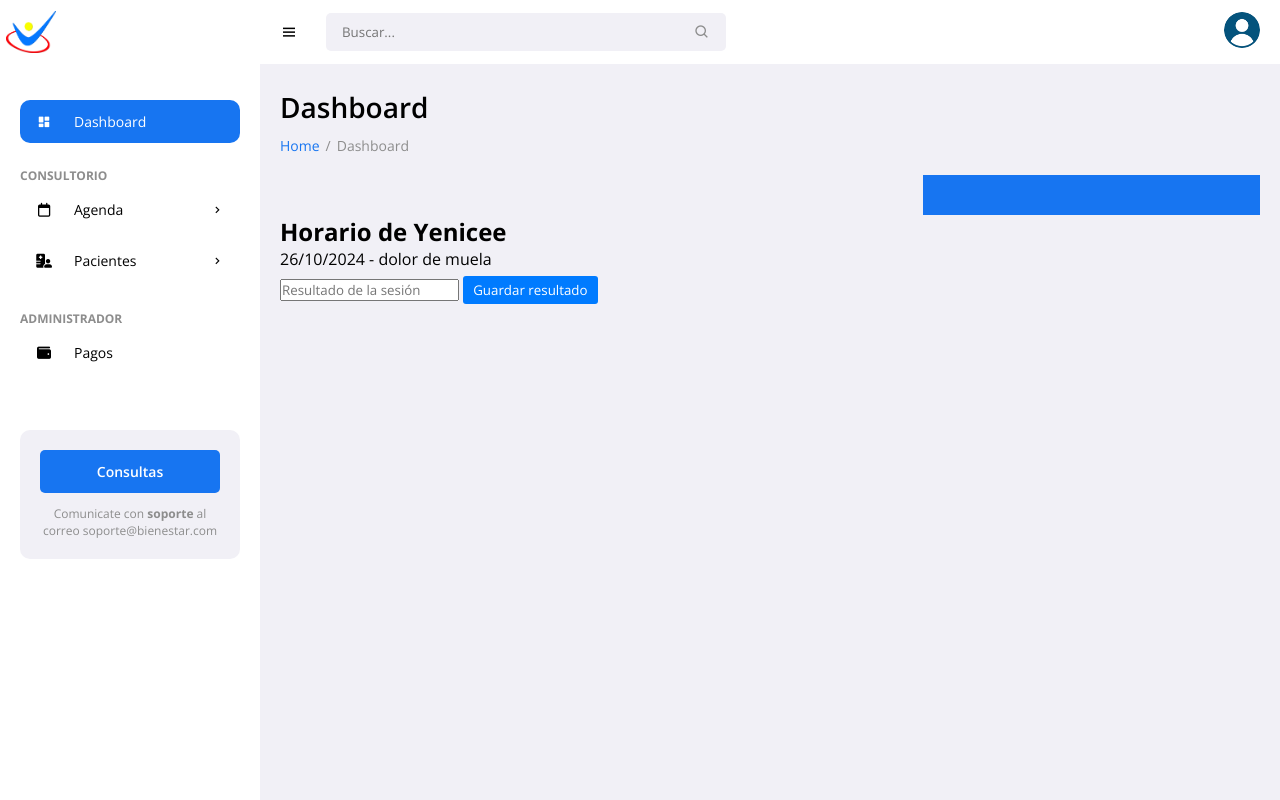
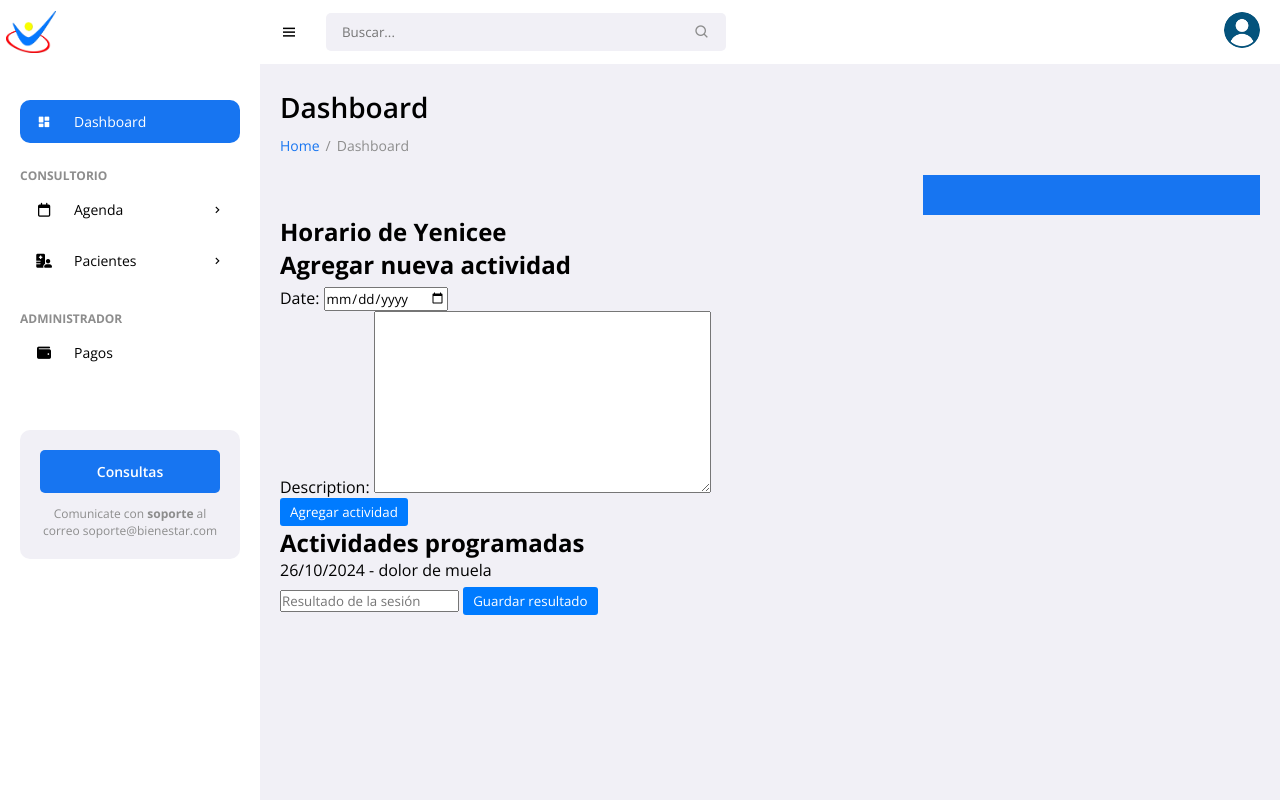
Before and after one commit to Yenicee/center, a Django app: page /patient/1/schedule/ in a window 1280 px wide. Run offline with Django 5.2, Linux system fonts and the light colour scheme; a user stored in the database is signed in; data comes from the database, SQL or seed files in the repository; both versions use the stored data as it was after the commit.

Commit message:
agregue Activity a schedule.html,modificacion de la funcion  patient_schedule

```diff
--- a/pacientes/forms.py
+++ b/pacientes/forms.py
@@ -5,7 +5,7 @@ from django.contrib.auth.models import User
 from .validators import validate_password_strength
 from django.contrib.auth.forms import AuthenticationForm
 from django.utils.translation import gettext_lazy as _
-from .models import Patient
+from .models import Patient, Activity
 
 
 class CustomUserCreationForm(UserCreationForm):
@@ -96,3 +96,12 @@ class PatientForm(forms.ModelForm):
             'allergies': forms.Textarea(attrs={'rows': 4}),
             'notes': forms.Textarea(attrs={'rows': 4}),
         }
+
+
+class ActivityForm(forms.ModelForm):
+    class Meta:
+        model = Activity
+        fields = ['date', 'description']
+        widgets = {
+            'date': forms.DateInput(attrs={'type': 'date'}),
+        }
--- a/pacientes/templates/pacientes/patient_schedule.html
+++ b/pacientes/templates/pacientes/patient_schedule.html
@@ -4,6 +4,15 @@
 
 {% block content %}
     <h1>Horario de {{ patient.name }}</h1>
+
+    <h2>Agregar nueva actividad</h2>
+    <form method="post">
+        {% csrf_token %}
+        {{ form.as_p }}
+        <button type="submit">Agregar actividad</button>
+    </form>
+
+    <h2>Actividades programadas</h2>
     <ul>
     {% for activity in activities %}
         <li>
--- a/pacientes/views.py
+++ b/pacientes/views.py
@@ -4,7 +4,7 @@ from django.contrib.auth.forms import UserCreationForm
 from django.urls import reverse_lazy
 from django.views import generic
 from .models import Patient, Activity, Session
-from .forms import CustomUserCreationForm, PatientForm
+from .forms import CustomUserCreationForm, PatientForm,ActivityForm
 
 @login_required
 def patient_list(request):
@@ -14,9 +14,24 @@ def patient_list(request):
 #vista para mostrar el cronograma de actividades de un paciente
 @login_required
 def patient_schedule(request, patient_id):
-    patient = get_object_or_404(Patient, id= patient_id)
-    activities = Activity.objects.filter(patient= patient)
-    return render(request, 'pacientes/patient_schedule.html',{'patient': patient, 'activities':activities})
+    patient = get_object_or_404(Patient, id=patient_id)
+    activities = Activity.objects.filter(patient=patient).order_by('date')
+
+    if request.method == 'POST':
+        form = ActivityForm(request.POST)
+        if form.is_valid():
+            activity = form.save(commit=False)
+            activity.patient = patient
+            activity.save()
+            return redirect('patient_schedule', patient_id=patient.id)
+    else:
+        form = ActivityForm()
+
+    return render(request, 'pacientes/patient_schedule.html', {
+        'patient': patient,
+        'activities': activities,
+        'form': form
+    })
 
 @login_required
 def add_session_result(request, activity_id):
```
Also changed, not shown: db.sqlite3.
